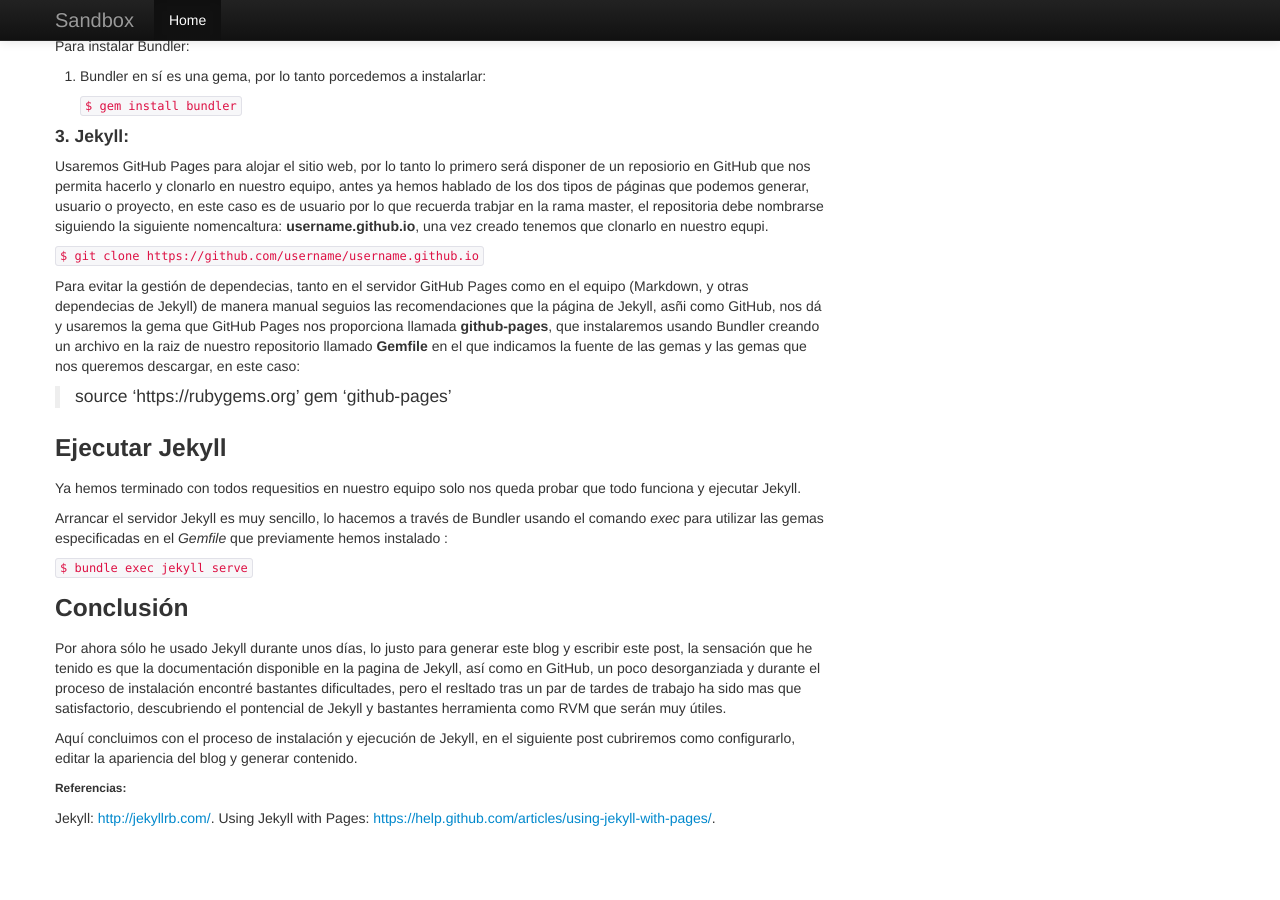
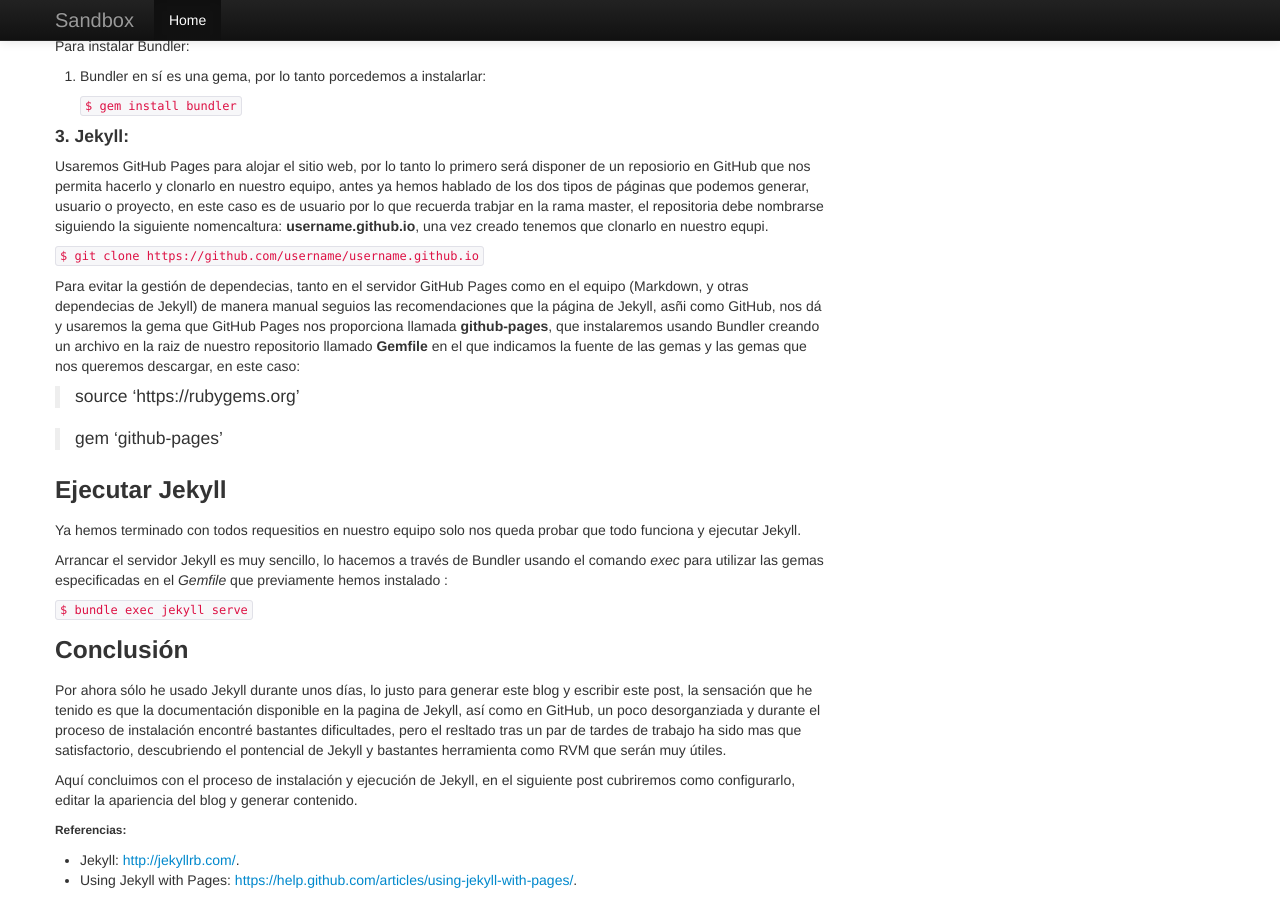
Before and after one commit to Jachu5/jachu5.github.io, a Jekyll site: the page built from _posts/2015-03-22-Jekyll.md, in a window 1280 px wide and 900 px high, scrolled down 1348 px. Built offline with Jekyll 4.4.1, drawn with Linux system fonts in a browser that asks for light colours; Markdown is read by kramdown in place of the engine named in the settings; before the commit the page ends 2186 px from its top, so only the background shows below that; some of the changed lines change nothing that is shown.

Commit message:
Minor indentation issues fixed

```diff
--- a/_posts/2015-03-22-Jekyll.md
+++ b/_posts/2015-03-22-Jekyll.md
@@ -70,6 +70,7 @@ Usaremos GitHub Pages para alojar el sitio web, por lo tanto lo primero será di
 Para evitar la gestión de dependecias, tanto en el servidor GitHub Pages como en el equipo (Markdown, y otras dependecias de Jekyll) de manera manual seguios las recomendaciones que la página de Jekyll, asñi como GitHub, nos dá y usaremos la gema que GitHub Pages nos proporciona llamada **github-pages**, que instalaremos usando Bundler creando un archivo en la raiz de nuestro repositorio llamado **Gemfile** en el que indicamos la fuente de las gemas y las gemas que nos queremos descargar, en este caso:
 
 >  source 'https://rubygems.org'
+
 >  gem 'github-pages'
 
 ### Ejecutar Jekyll
@@ -86,5 +87,6 @@ Por ahora sólo he usado Jekyll durante unos días, lo justo para generar este b
 Aquí concluimos con el proceso de instalación y ejecución de Jekyll, en el siguiente post cubriremos como configurarlo, editar la apariencia del blog y generar contenido.
 
 ###### Referencias:
-Jekyll: [http://jekyllrb.com/](http://jekyllrb.com/ "Jekyll").
-Using Jekyll with Pages: [https://help.github.com/articles/using-jekyll-with-pages/](https://help.github.com/articles/using-jekyll-with-pages/ "Using Jekyll with Pages").
+
+* Jekyll: [http://jekyllrb.com/](http://jekyllrb.com/ "Jekyll").
+* Using Jekyll with Pages: [https://help.github.com/articles/using-jekyll-with-pages/](https://help.github.com/articles/using-jekyll-with-pages/ "Using Jekyll with Pages").
```
